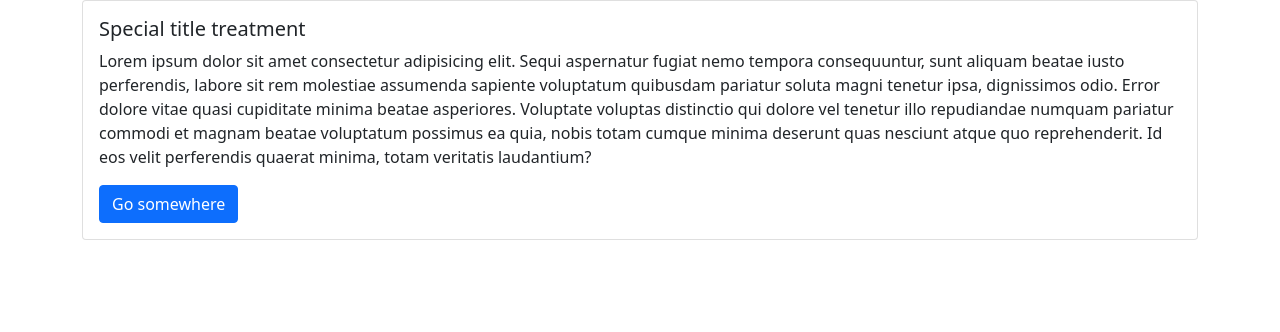
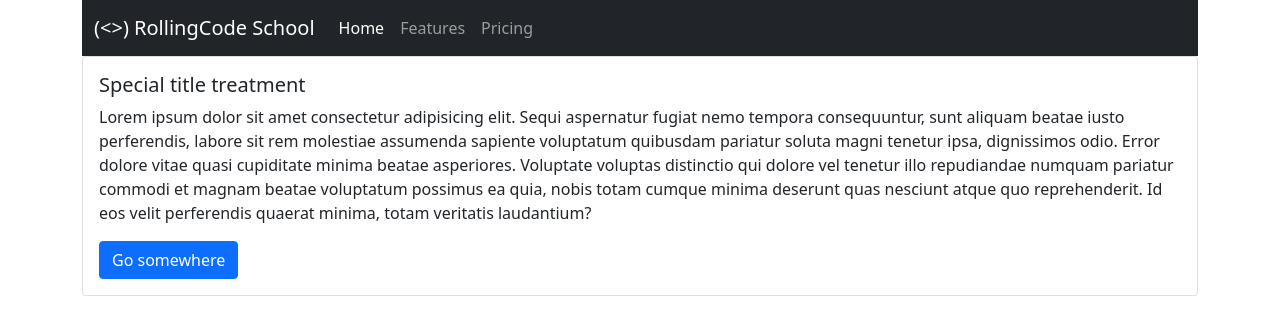
Before and after one commit to CecyD/proyecto22i, a plain HTML site: page index.html in a window 1280 px wide. Drawn offline with Linux system fonts and the light colour scheme.

Commit message:
Primeros pasos con navbar

```diff
--- a/index.html
+++ b/index.html
@@ -11,7 +11,27 @@
 <body>
    <div class="container">
        <header>
-
+        <nav class="navbar navbar-expand-lg navbar-dark bg-dark">
+            <div class="container-fluid">
+              <a class="navbar-brand" href="#">  (<>) RollingCode School</a>
+              <button class="navbar-toggler" type="button" data-bs-toggle="collapse" data-bs-target="#navbarNav" aria-controls="navbarNav" aria-expanded="false" aria-label="Toggle navigation">
+                <span class="navbar-toggler-icon"></span>
+              </button>
+              <div class="collapse navbar-collapse" id="navbarNav">
+                <ul class="navbar-nav">
+                  <li class="nav-item">
+                    <a class="nav-link active" aria-current="page" href="#">Home</a>
+                  </li>
+                  <li class="nav-item">
+                    <a class="nav-link" href="#">Features</a>
+                  </li>
+                  <li class="nav-item">
+                    <a class="nav-link" href="#">Pricing</a>
+                  </li>
+                </ul>
+              </div>
+            </div>
+          </nav>
        </header>
 
        <main>
```
